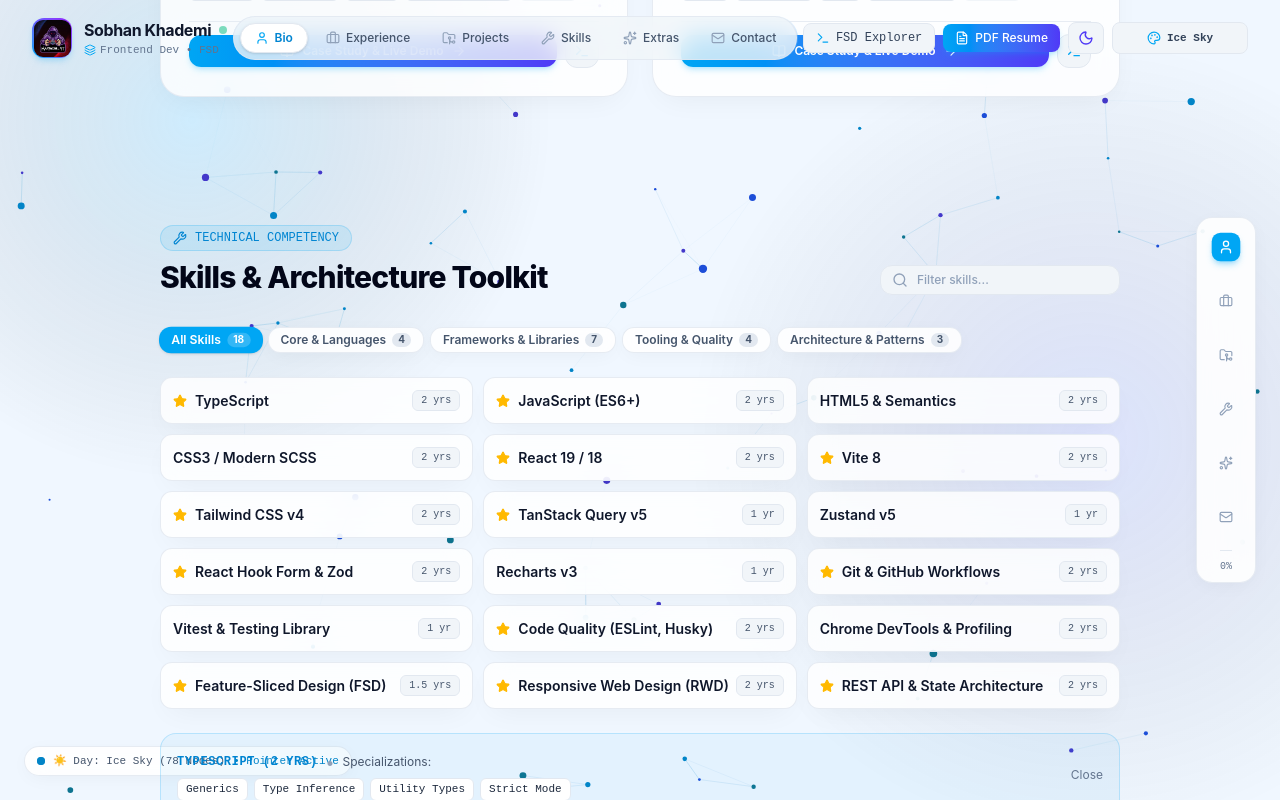
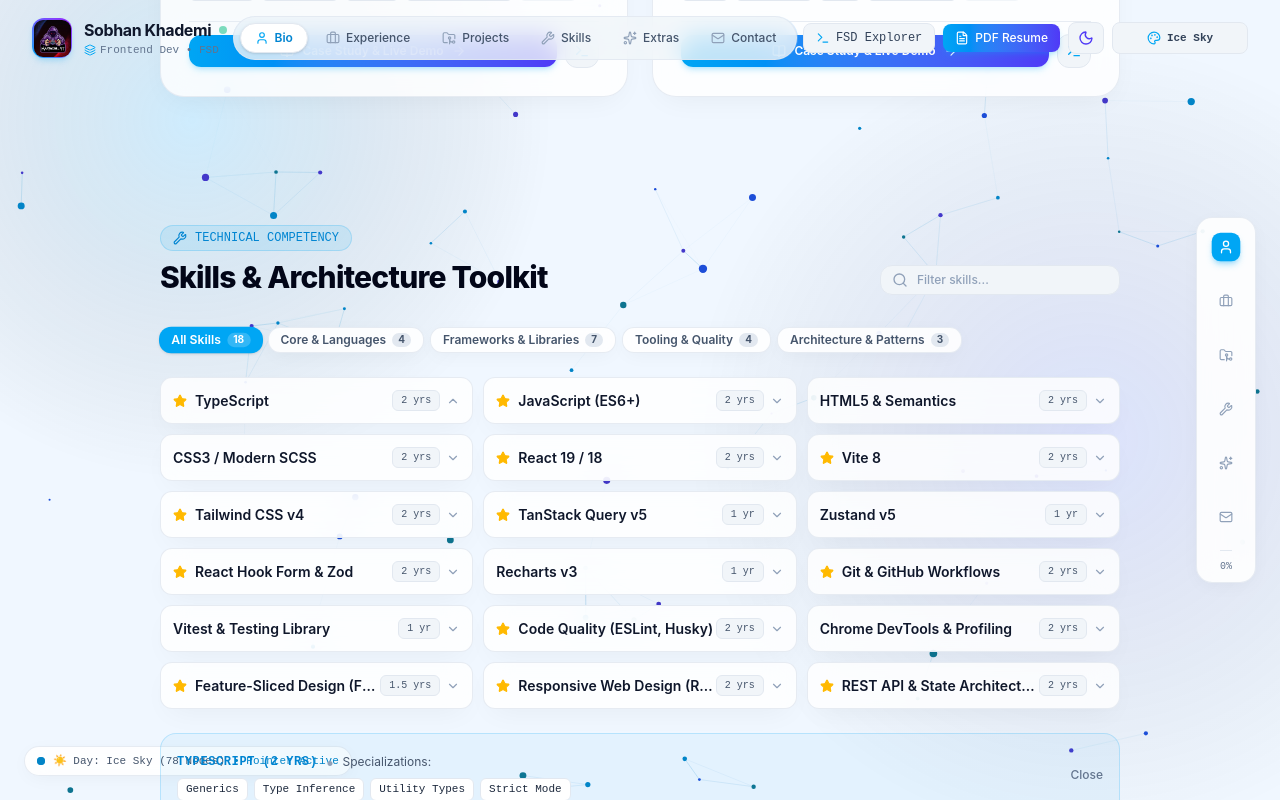
Before and after one commit to hansob-yt/myCV, a React (Vite) app: page / in a window 1280 px wide. Both pictures are taken after a click on the element "Click to toggle specializations". Shown: the part 1716-2516 px from the top of the page. Built offline with nearby package versions, Linux system fonts and the light colour scheme.

Commit message:
fix(skills): removed the ability to copy skills

```diff
--- a/src/widgets/skills-toolkit/ui/SkillsSection.tsx
+++ b/src/widgets/skills-toolkit/ui/SkillsSection.tsx
@@ -3,22 +3,15 @@ import { skills, skillCategories, favoritePackages, type SkillCategory } from '.
 import {
   Wrench,
   Search,
-  Check,
   Star,
-  Layers
+  Layers,
+  ChevronDown
 } from 'lucide-react';
 
 export const SkillsSection: React.FC = () => {
   const [activeCategory, setActiveCategory] = useState<SkillCategory['id']>('all');
   const [searchQuery, setSearchQuery] = useState<string>('');
-  const [copiedSkill, setCopiedSkill] = useState<string | null>(null);
   const [selectedSkill, setSelectedSkill] = useState<string | null>(null);
-
-  const handleCopySkill = (name: string) => {
-    navigator.clipboard.writeText(name);
-    setCopiedSkill(name);
-    setTimeout(() => setCopiedSkill(null), 1600);
-  };
 
   const filteredSkills = skills.filter((skill) => {
     const matchesCategory = activeCategory === 'all' || skill.category === activeCategory;
@@ -96,22 +89,18 @@ export const SkillsSection: React.FC = () => {
         {/* Minimalist Skills Pill Grid */}
         <div className="grid grid-cols-1 sm:grid-cols-2 lg:grid-cols-3 gap-2.5 mb-6">
           {filteredSkills.map((skill, sIdx) => {
-            const isCopied = copiedSkill === skill.name;
             const isSelected = selectedSkill === skill.name;
 
             return (
               <div
                 key={sIdx}
-                onClick={() => {
-                  handleCopySkill(skill.name);
-                  setSelectedSkill(isSelected ? null : skill.name);
-                }}
-                className={`glass-card rounded-xl p-3 flex items-center justify-between cursor-pointer transition-all hover:border-sky-500/60 hover:-translate-y-0.5 relative overflow-hidden group shadow-sm border ${
+                onClick={() => setSelectedSkill(isSelected ? null : skill.name)}
+                className={`glass-card rounded-xl p-3 flex items-center justify-between cursor-pointer transition-all hover:border-sky-500/60 hover:-translate-y-0.5 relative group shadow-sm border ${
                   isSelected
                     ? 'border-sky-500 bg-sky-500/5 dark:bg-sky-950/20'
                     : 'border-slate-200/90 dark:border-slate-800/80'
                 }`}
-                title="Click to copy & view tags"
+                title="Click to toggle specializations"
               >
                 <div className="flex items-center gap-2 truncate">
                   {skill.highlight && (
@@ -122,25 +111,18 @@ export const SkillsSection: React.FC = () => {
                   </span>
                 </div>
 
-                <div className="flex items-center gap-2 shrink-0">
+                <div className="flex items-center gap-1.5 shrink-0">
                   <span className="px-2 py-0.5 rounded-md text-[10px] font-mono font-medium bg-slate-100 dark:bg-slate-800 text-slate-600 dark:text-slate-400 border border-slate-200 dark:border-slate-700/60">
                     {skill.experience}
                   </span>
+                  <ChevronDown className={`w-3.5 h-3.5 text-slate-400 transition-transform ${isSelected ? 'rotate-180 text-sky-500' : 'group-hover:text-slate-600 dark:group-hover:text-slate-300'}`} />
                 </div>
-
-                {/* Copied Feedback Overlay */}
-                {isCopied && (
-                  <div className="absolute inset-0 bg-sky-500 text-white flex items-center justify-center gap-1.5 text-xs font-semibold animate-fadeIn">
-                    <Check className="w-3.5 h-3.5" />
-                    Copied!
-                  </div>
-                )}
               </div>
             );
           })}
         </div>
 
-        {/* Dynamic Skill Details Drawer (Revealed only when clicking a skill) */}
+        {/* Dynamic Skill Details Drawer (Revealed on click) */}
         {currentActiveSkillObj && (
           <div className="mb-6 p-4 rounded-2xl bg-sky-500/5 dark:bg-sky-950/20 border border-sky-500/20 animate-fadeIn flex flex-col sm:flex-row sm:items-center justify-between gap-3">
             <div>
@@ -165,7 +147,7 @@ export const SkillsSection: React.FC = () => {
 
             <button
               onClick={() => setSelectedSkill(null)}
-              className="text-xs text-slate-500 hover:text-slate-900 dark:hover:text-white self-start sm:self-center cursor-pointer"
+              className="text-xs font-medium text-slate-500 hover:text-slate-900 dark:hover:text-white self-start sm:self-center cursor-pointer"
             >
               Close
             </button>
```
